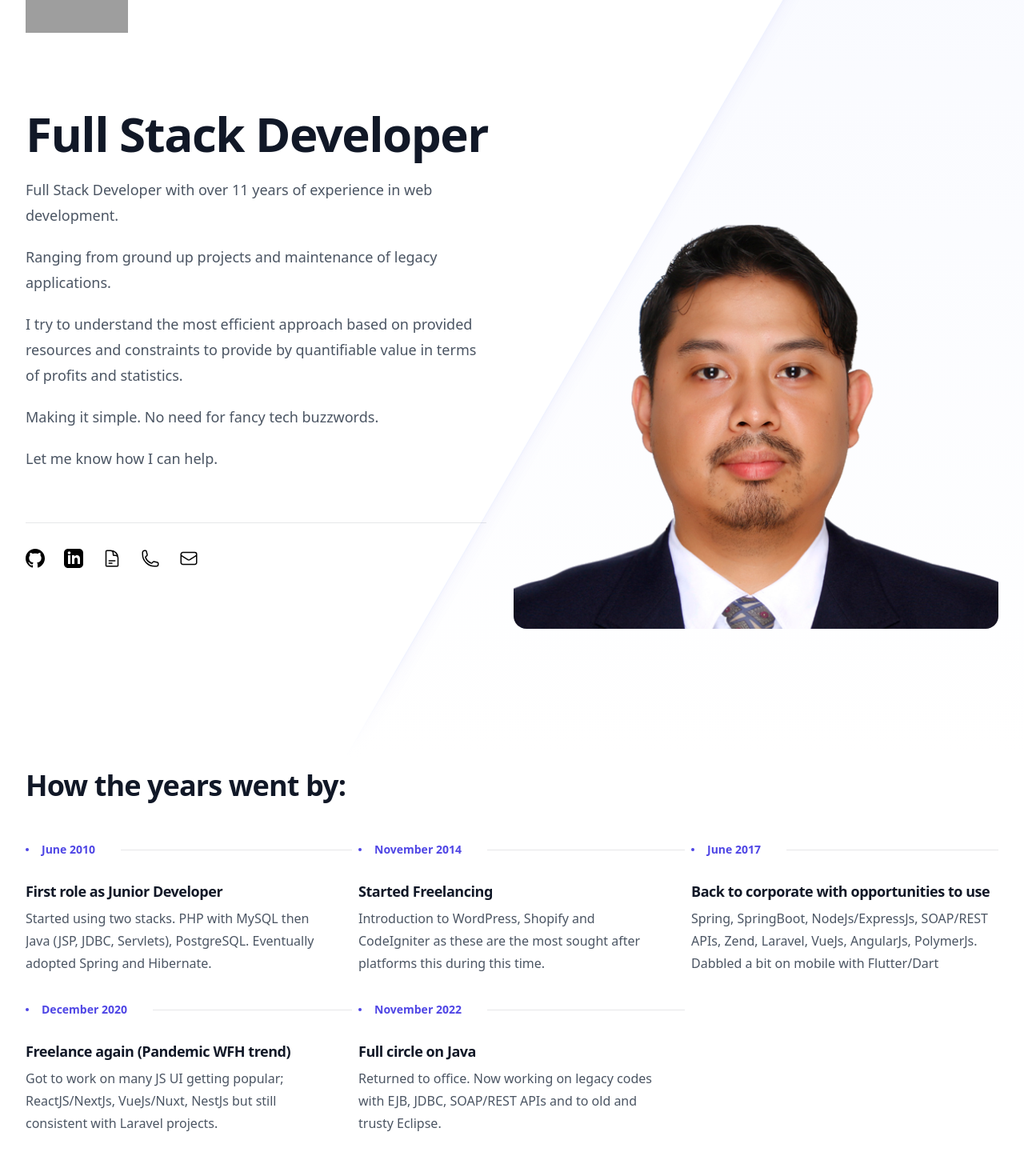
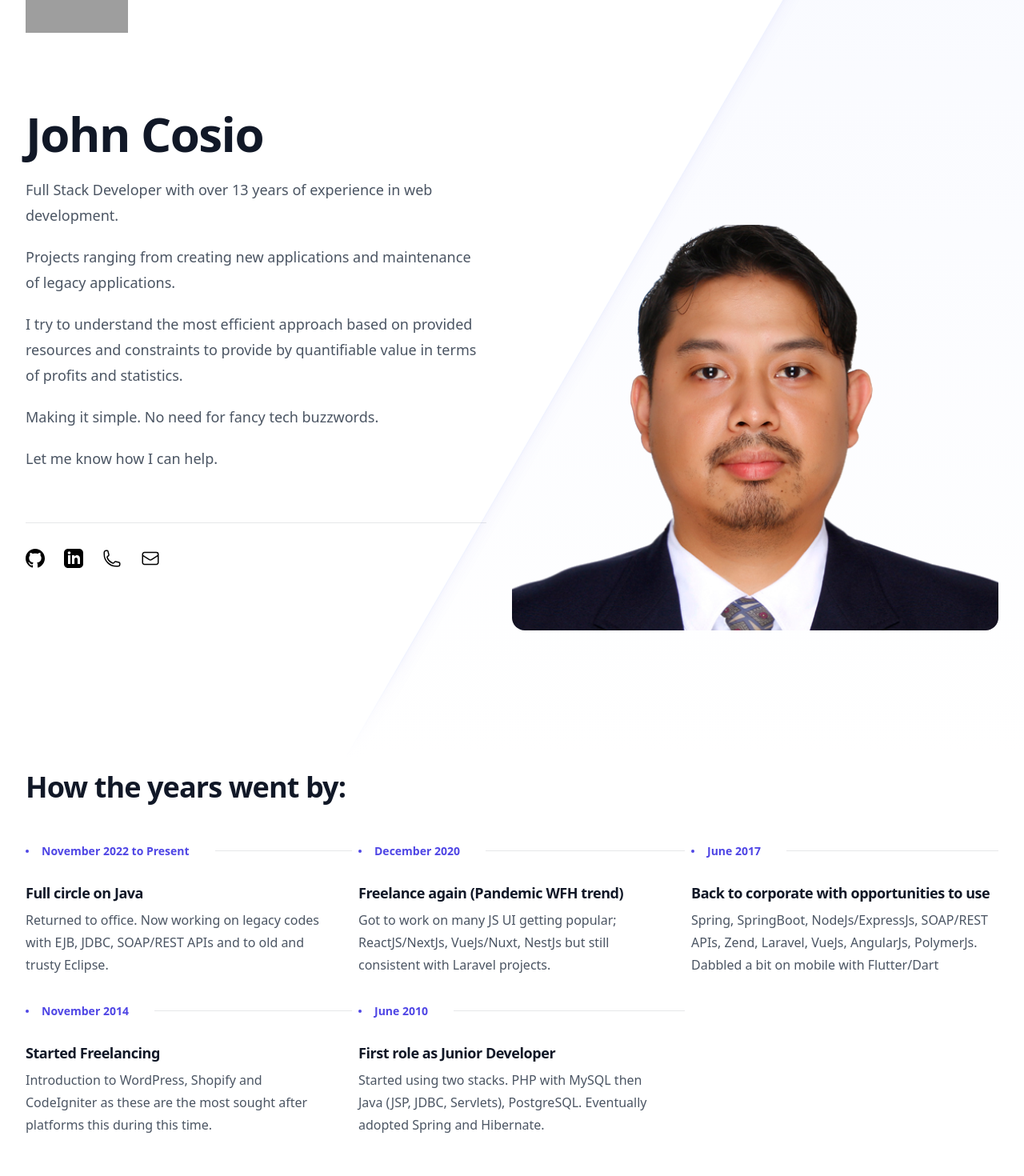
Before and after one commit to sudoist/nextjs-jcos.io, a Next.js app: page / in a window 1280 px wide. Shown: the part 79-1549 px from the top of the page at 80% size. Built offline with nearby package versions, Linux system fonts and the light colour scheme; grey boxes are pictures that could not be loaded.

Commit message:
Update content and added cta

```diff
--- a/components/timeline.js
+++ b/components/timeline.js
@@ -9,62 +9,22 @@ import {
 
 const timeline = [
     {
-        id: 1,
-        company: 'Allied Banking Corporation',
-        title: 'Junior Software Engineer',
-        type: 'In-House',
-        client: "",
-        date: 'Jul 2010 - Feb 2012',
+        id: 9,
+        company: 'STIE PTE LTD',
+        title: 'Java Developer',
+        type: 'Vendor',
+        client: "Housing and Development Board",
+        date: 'Nov 2022 - Present',
         icon: BuildingOffice2Icon,
         iconBackground: 'bg-blue-500',
     },
     {
-        id: 2,
-        company: 'Philippine National Bank',
-        title: 'Senior Software Engineer',
-        type: 'In-House',
-        client: "",
-        date: 'Feb 2012 - Nov 2014',
-        icon: BuildingOffice2Icon,
-        iconBackground: 'bg-blue-500',
-    },
-    {
-        id: 3,
-        company: 'Freelance Full Stack Developer',
-        title: '-',
+        id: 8,
+        company: 'Freelance',
+        title: 'Full Stack Developer',
         type: '-',
         client: "",
-        date: 'Feb 2012 - Nov 2014',
-        icon: HomeIcon,
-        iconBackground: 'bg-green-500',
-    },
-    {
-        id: 4,
-        company: 'RCG Global Services',
-        title: 'Front End Web Developer',
-        type: 'Vendor',
-        client: "Walt Disney Parks and Resorts",
-        date: 'Jun 2017 - Dec 2018',
-        icon: BuildingOffice2Icon,
-        iconBackground: 'bg-blue-500',
-    },
-    {
-        id: 5,
-        company: 'MicroSourcing',
-        title: 'Full Stack Developer',
-        type: 'Vendor',
-        client: "Winled Oy Ltd",
-        date: 'Jan 2019 - Feb 2020 ',
-        icon: BuildingOffice2Icon,
-        iconBackground: 'bg-blue-500',
-    },
-    {
-        id: 6,
-        company: 'Freelance Full Stack Developer',
-        title: '-',
-        type: '-',
-        client: "",
-        date: 'Feb 2020 - May 2020',
+        date: 'Dec 2020 - Nov 2022',
         icon: HomeIcon,
         iconBackground: 'bg-green-500',
     },
@@ -79,22 +39,62 @@ const timeline = [
         iconBackground: 'bg-blue-500',
     },
     {
-        id: 8,
-        company: 'Freelance Full Stack Developer',
-        title: '-',
+        id: 6,
+        company: 'Freelance',
+        title: 'Full Stack Developer',
         type: '-',
         client: "",
-        date: 'Dec 2020 - Nov 2022',
+        date: 'Feb 2020 - May 2020',
         icon: HomeIcon,
         iconBackground: 'bg-green-500',
     },
     {
-        id: 9,
-        company: 'STIE PTE LTD',
-        title: 'Java Developer',
+        id: 5,
+        company: 'MicroSourcing',
+        title: 'Full Stack Developer',
         type: 'Vendor',
-        client: "Housing and Development Board",
-        date: 'Nov 2022 - Present',
+        client: "Winled Oy Ltd",
+        date: 'Jan 2019 - Feb 2020 ',
+        icon: BuildingOffice2Icon,
+        iconBackground: 'bg-blue-500',
+    },
+    {
+        id: 4,
+        company: 'RCG Global Services',
+        title: 'Front End Web Developer',
+        type: 'Vendor',
+        client: "Walt Disney Parks and Resorts",
+        date: 'Jun 2017 - Dec 2018',
+        icon: BuildingOffice2Icon,
+        iconBackground: 'bg-blue-500',
+    },
+    {
+        id: 3,
+        company: 'Freelance',
+        title: 'Full Stack Developer',
+        type: '-',
+        client: "",
+        date: 'Nov 2014 - Jun 2017',
+        icon: HomeIcon,
+        iconBackground: 'bg-green-500',
+    },
+    {
+        id: 2,
+        company: 'Philippine National Bank',
+        title: 'Senior Software Engineer',
+        type: 'In-House',
+        client: "",
+        date: 'Feb 2012 - Nov 2014',
+        icon: BuildingOffice2Icon,
+        iconBackground: 'bg-blue-500',
+    },
+    {
+        id: 1,
+        company: 'Allied Banking Corporation',
+        title: 'Junior Software Engineer',
+        type: 'In-House',
+        client: "",
+        date: 'Jul 2010 - Feb 2012',
         icon: BuildingOffice2Icon,
         iconBackground: 'bg-blue-500',
     },
--- a/pages/index.js
+++ b/pages/index.js
@@ -26,20 +26,8 @@ const contact = {
             ),
         },
         {
-            name: 'Resume',
-            href: 'https://docs.google.com/document/d/1HVCA5TFCzytVJZbLt-W8UE6Bm3BIlp9kLz4pRjv6Y4g/edit?usp=sharing',
-            icon: (props) => (
-                <svg xmlns="http://www.w3.org/2000/svg" fill="none" viewBox="0 0 24 24" strokeWidth="1.5"
-                     stroke="#000" className="w-6 h-6">
-                    <path strokeLinecap="round" strokeLinejoin="round"
-                          d="M19.5 14.25v-2.625a3.375 3.375 0 00-3.375-3.375h-1.5A1.125 1.125 0 0113.5 7.125v-1.5a3.375 3.375 0 00-3.375-3.375H8.25m0 12.75h7.5m-7.5 3H12M10.5 2.25H5.625c-.621 0-1.125.504-1.125 1.125v17.25c0 .621.504 1.125 1.125 1.125h12.75c.621 0 1.125-.504 1.125-1.125V11.25a9 9 0 00-9-9z"/>
-                </svg>
-
-            ),
-        },
-        {
             name: 'Phone',
-            href: 'tel:83012898',
+            href: 'tel:+65 83012898',
             icon: (props) => (
                 <svg xmlns="http://www.w3.org/2000/svg" fill="none" viewBox="0 0 24 24" strokeWidth={1.5} stroke="#000"
                      className="w-6 h-6">
@@ -66,11 +54,25 @@ const contact = {
 
 const timeline = [
     {
-        name: 'First role as Junior Developer',
+        name: 'Full circle on Java',
         description:
-            'Started using two stacks. PHP with MySQL then Java (JSP, JDBC, Servlets), PostgreSQL. Eventually adopted Spring and Hibernate.',
-        date: 'June 2010',
-        dateTime: '2010-07',
+            'Returned to office. Now working on legacy codes with EJB, JDBC, SOAP/REST APIs and to old and trusty Eclipse.',
+        date: 'November 2022 to Present',
+        dateTime: '2022-11',
+    },
+    {
+        name: 'Freelance again (Pandemic WFH trend)',
+        description:
+            'Got to work on many JS UI getting popular; ReactJS/NextJs, VueJs/Nuxt, NestJs but still consistent with Laravel projects.',
+        date: 'December 2020',
+        dateTime: '2020-12',
+    },
+    {
+        name: 'Back to corporate with opportunities to use',
+        description:
+            'Spring, SpringBoot, NodeJs/ExpressJs, SOAP/REST APIs, Zend, Laravel, VueJs, AngularJs, PolymerJs. Dabbled a bit on mobile with Flutter/Dart',
+        date: 'June 2017',
+        dateTime: '2017-07',
     },
     {
         name: 'Started Freelancing',
@@ -80,25 +82,11 @@ const timeline = [
         dateTime: '2014-11',
     },
     {
-        name: 'Back to corporate with opportunities to use',
+        name: 'First role as Junior Developer',
         description:
-            'Spring, SpringBoot, NodeJs/ExpressJs, SOAP/REST APIs, Zend, Laravel, VueJs, AngularJs, PolymerJs. Dabbled a bit on mobile with Flutter/Dart',
-        date: 'June 2017',
-        dateTime: '2017-07',
-    },
-    {
-        name: 'Freelance again (Pandemic WFH trend)',
-        description:
-            'Got to work on many JS UI getting popular; ReactJS/NextJs, VueJs/Nuxt, NestJs but still consistent with Laravel projects.',
-        date: 'December 2020',
-        dateTime: '2020-12',
-    },
-    {
-        name: 'Full circle on Java',
-        description:
-            'Returned to office. Now working on legacy codes with EJB, JDBC, SOAP/REST APIs and to old and trusty Eclipse.',
-        date: 'November 2022',
-        dateTime: '2022-11',
+            'Started using two stacks. PHP with MySQL then Java (JSP, JDBC, Servlets), PostgreSQL. Eventually adopted Spring and Hibernate.',
+        date: 'June 2010',
+        dateTime: '2010-07',
     },
 ]
 
@@ -132,14 +120,14 @@ export default function Home() {
                         <div
                             className="mx-auto max-w-2xl lg:mx-0 lg:grid lg:max-w-none lg:grid-cols-2 lg:gap-x-16 lg:gap-y-6 xl:grid-cols-1 xl:grid-rows-1 xl:gap-x-8">
                             <h1 className="max-w-2xl text-4xl font-bold tracking-tight text-gray-900 sm:text-6xl lg:col-span-2 xl:col-auto">
-                                Full Stack Developer
+                                John Cosio
                             </h1>
                             <div className="mt-6 max-w-xl lg:mt-0 xl:col-end-1 xl:row-start-1">
                                 <p className="text-lg leading-8 text-gray-600 mb-5">
-                                    Full Stack Developer with over 11 years of experience in web development.
+                                    Full Stack Developer with over 13 years of experience in web development.
                                 </p>
                                 <p className="text-lg leading-8 text-gray-600 mb-5">
-                                    Ranging from ground up projects and maintenance of legacy applications.
+                                    Projects ranging from creating new applications and maintenance of legacy applications.
                                 </p>
                                 <p className="text-lg leading-8 text-gray-600 mb-5">
                                     I try to understand the most efficient approach based on provided resources and
@@ -318,7 +306,7 @@ export default function Home() {
                 </div>
 
                 {/* Content section */}
-                <div className="mx-auto mt-32 max-w-7xl px-6 sm:mt-40 lg:px-8">
+                <div className="mx-auto my-32 max-w-7xl px-6 sm:mt-40 lg:px-8">
                     <h2 className="text-center text-3xl font-bold tracking-tight text-gray-900 sm:text-4xl">
                         Experience
                     </h2>
@@ -328,6 +316,36 @@ export default function Home() {
 
                     </div>
                 </div>
+
+                {/* Call to Action */}
+                <div className="bg-gray-100">
+                    <div
+                        className="mx-auto max-w-7xl px-6 py-24 sm:py-32 lg:flex lg:items-center lg:justify-between lg:px-8">
+                        <h2 className="text-3xl font-bold tracking-tight text-gray-900 sm:text-4xl">
+                            Contact me
+                            <br/>
+                            <div className="mt-4 flex space-x-6 md:order-2">
+                                {contact.social.map((item) => (
+                                    <a key={item.name} href={item.href}
+                                       className="text-gray-400 hover:text-gray-500">
+                                        <span className="sr-only">{item.name}</span>
+                                        <item.icon className="h-6 w-6" aria-hidden="true"/>
+                                    </a>
+                                ))}
+                            </div>
+                        </h2>
+                        <div className="mt-10 flex items-center gap-x-6 lg:mt-0 lg:flex-shrink-0">
+                            <a href="https://projects.jcos.io/"
+                               className="rounded-md bg-indigo-600 px-3.5 py-2.5 text-sm font-semibold text-white shadow-sm hover:bg-indigo-500 focus-visible:outline focus-visible:outline-2 focus-visible:outline-offset-2 focus-visible:outline-indigo-600">
+                                View projects
+                            </a>
+                            <a href="https://jcos.io/" className="text-sm font-semibold leading-6 text-gray-900">About me <span
+                                aria-hidden="true">→</span></a>
+                        </div>
+                    </div>
+                </div>
+
+
             </main>
         </div>
     )
```
Also changed, not shown: components/skills.js (+8 -8 lines).
